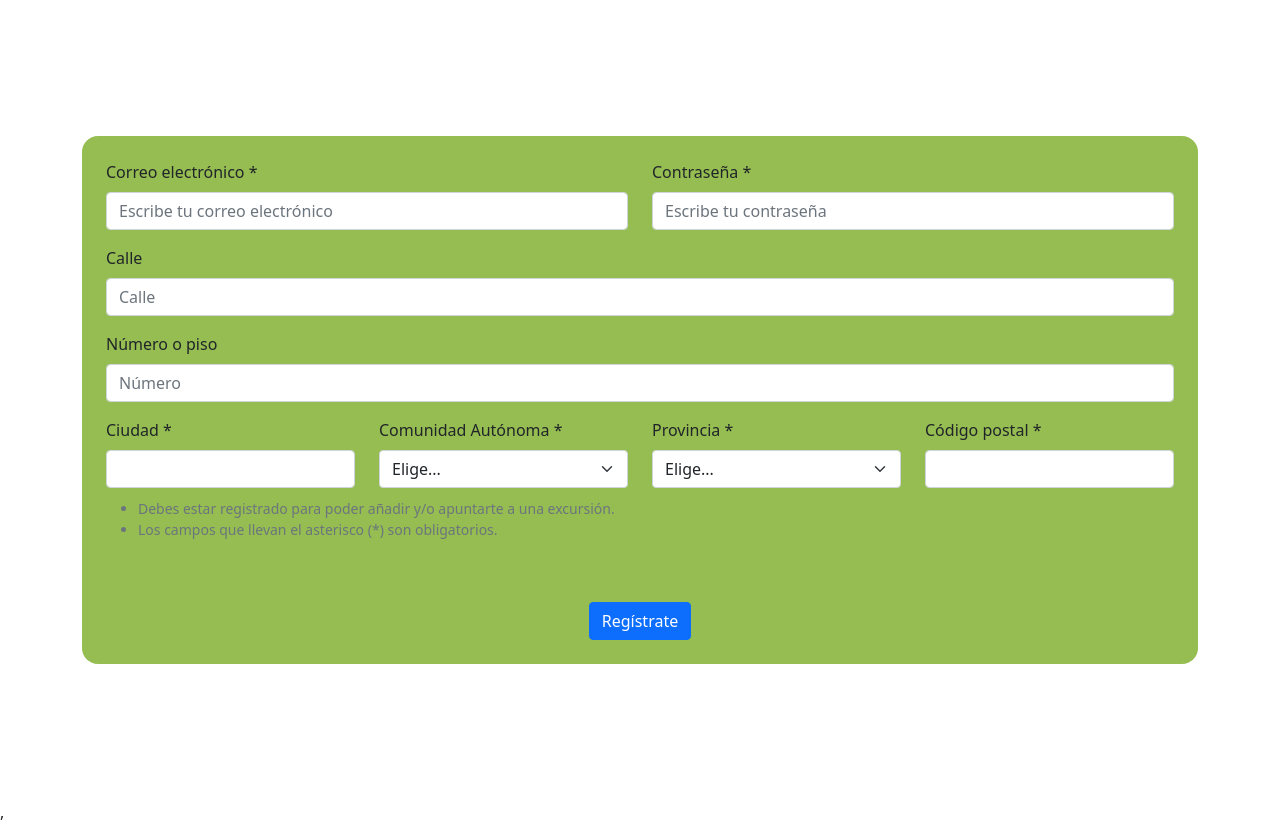
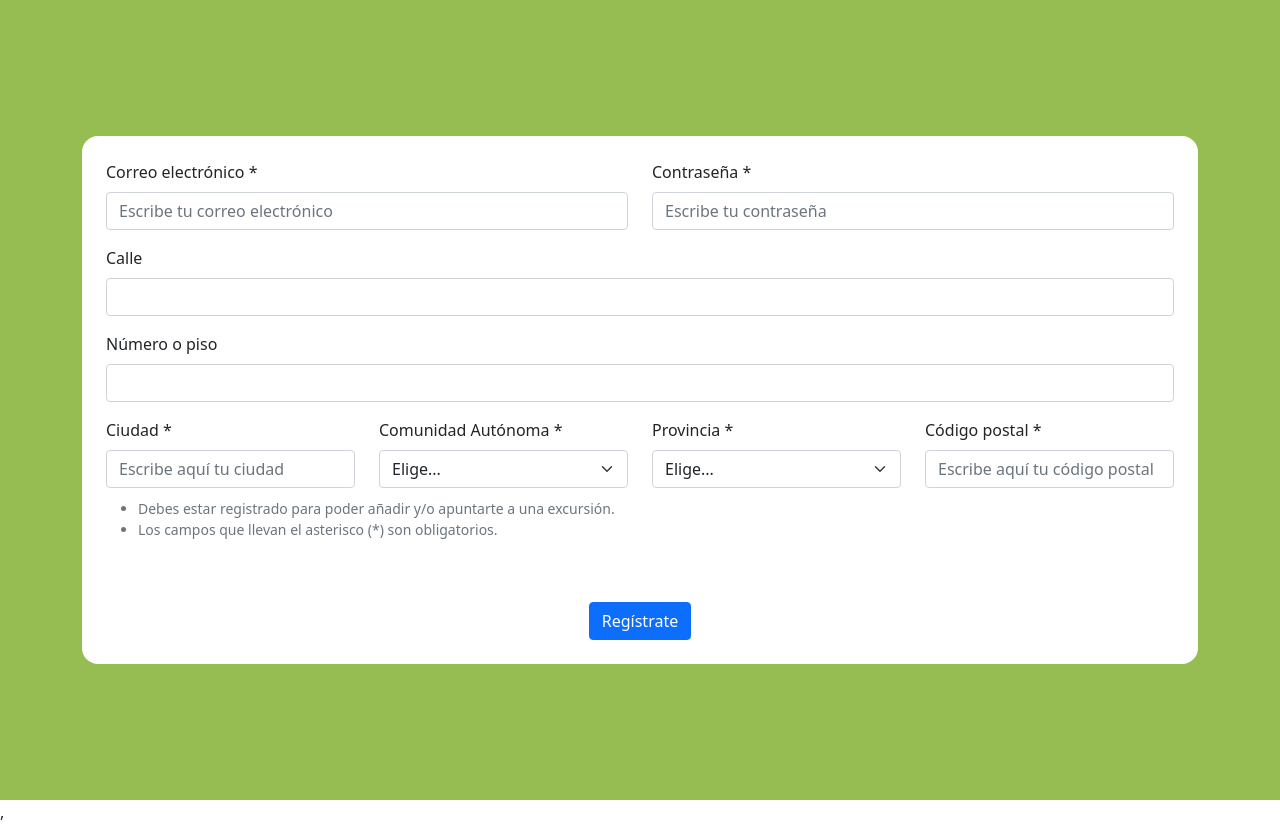
Before and after one commit to irenesj/excursiones, a React (Create React App) app: page /register in a window 1280 px wide. Built offline with nearby package versions, Linux system fonts and the light colour scheme.

Commit message:
Minor updates

```diff
--- a/src/componentes/Login.js
+++ b/src/componentes/Login.js
@@ -6,6 +6,8 @@ import styles from '../css/Login.module.css';
 function Login(){
 
     return(
+
+        <div className={styles.body}>
             <Container className={styles.login}>
                 <Row>
                     <Col xs="12">
@@ -30,6 +32,7 @@ function Login(){
                     </Col>
                 </Row>
             </Container>
+        </div>
     );
 }
 
--- a/src/componentes/Register.js
+++ b/src/componentes/Register.js
@@ -6,6 +6,7 @@ function Register(){
 
     return(
 
+        <div className={styles.body}>
             <Container className={styles.register}>
                 <Row>
                     <Col xs="12">
@@ -24,19 +25,19 @@ function Register(){
 
                                 <Form.Group className="mb-3" controlId="formGridAddress1">
                                     <Form.Label>Calle</Form.Label>
-                                <Form.Control placeholder="Calle" />
+                                    <Form.Control/>
                                 </Form.Group>
 
                                 <Form.Group className="mb-3" controlId="formGridAddress2">
                                     <Form.Label>Número o piso</Form.Label>
-                                <Form.Control placeholder="Número" />
+                                    <Form.Control/>
                                 </Form.Group>
 
                             <Row className="mb-3">
 
                                 <Form.Group as={Col} controlId="formGridCity">
                                     <Form.Label>Ciudad *</Form.Label>
-                                <Form.Control />
+                                    <Form.Control placeholder="Escribe aquí tu ciudad"/>
                                 </Form.Group>
 
                                 <Form.Group as={Col} controlId="formGridCommunity">
@@ -142,7 +143,7 @@ function Register(){
 
                                 <Form.Group as={Col} controlId="formGridPostalCode">
                                     <Form.Label>Código postal *</Form.Label>
-                                <Form.Control />
+                                    <Form.Control placeholder="Escribe aquí tu código postal"/>
                                 </Form.Group>
 
                                 <Form.Group>
@@ -164,6 +165,7 @@ function Register(){
                     </Col>
                 </Row>
             </Container>
+        </div>
     );
 }
 
--- a/src/css/Layout.module.css
+++ b/src/css/Layout.module.css
@@ -25,7 +25,7 @@
     color: white;
     font-family:'Franklin Gothic Medium', Arial, sans-serif;
     padding-top: 18px;
-    padding-left: 20px;
+    padding-left: 12px;
 
 }
 
--- a/src/css/Login.module.css
+++ b/src/css/Login.module.css
@@ -1,4 +1,11 @@
+.body{
+
+    background-color: #95bd51;
+
+}
+
 .login{
+
 
     display: flex;
     justify-content: center;
@@ -8,7 +15,8 @@
 }
 
 .form {
-    background: #95bd51;
+
+    background-color: white;
     padding: 1.5em;
     border-radius: 1em;
 
--- a/src/css/Register.module.css
+++ b/src/css/Register.module.css
@@ -1,3 +1,9 @@
+.body{
+
+    background-color: #95bd51;
+
+}
+
 .register{
 
     display: flex;
@@ -8,7 +14,8 @@
 }
 
 .form {
-    background: #95bd51;
+
+    background-color: white;
     padding: 1.5em;
     border-radius: 1em;
 
```
Lines whose indentation alone changed are shown as unchanged.
